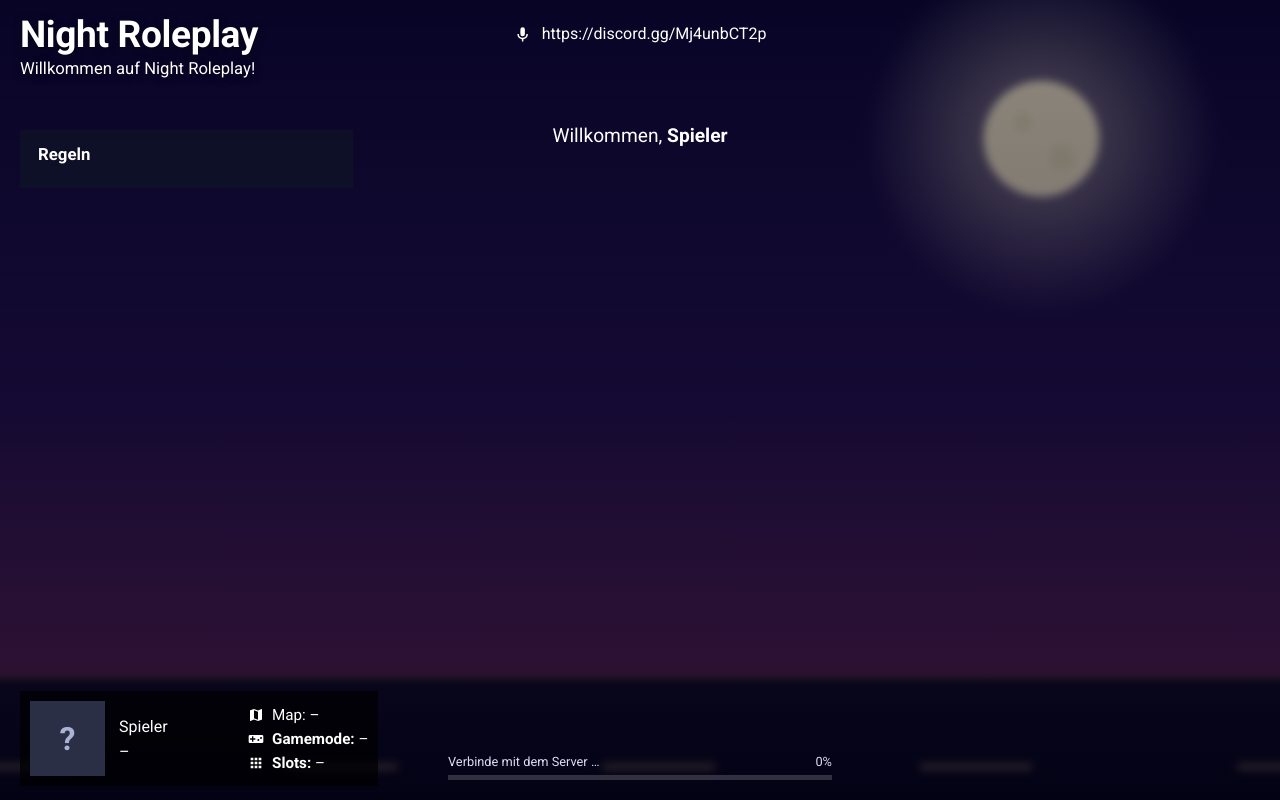
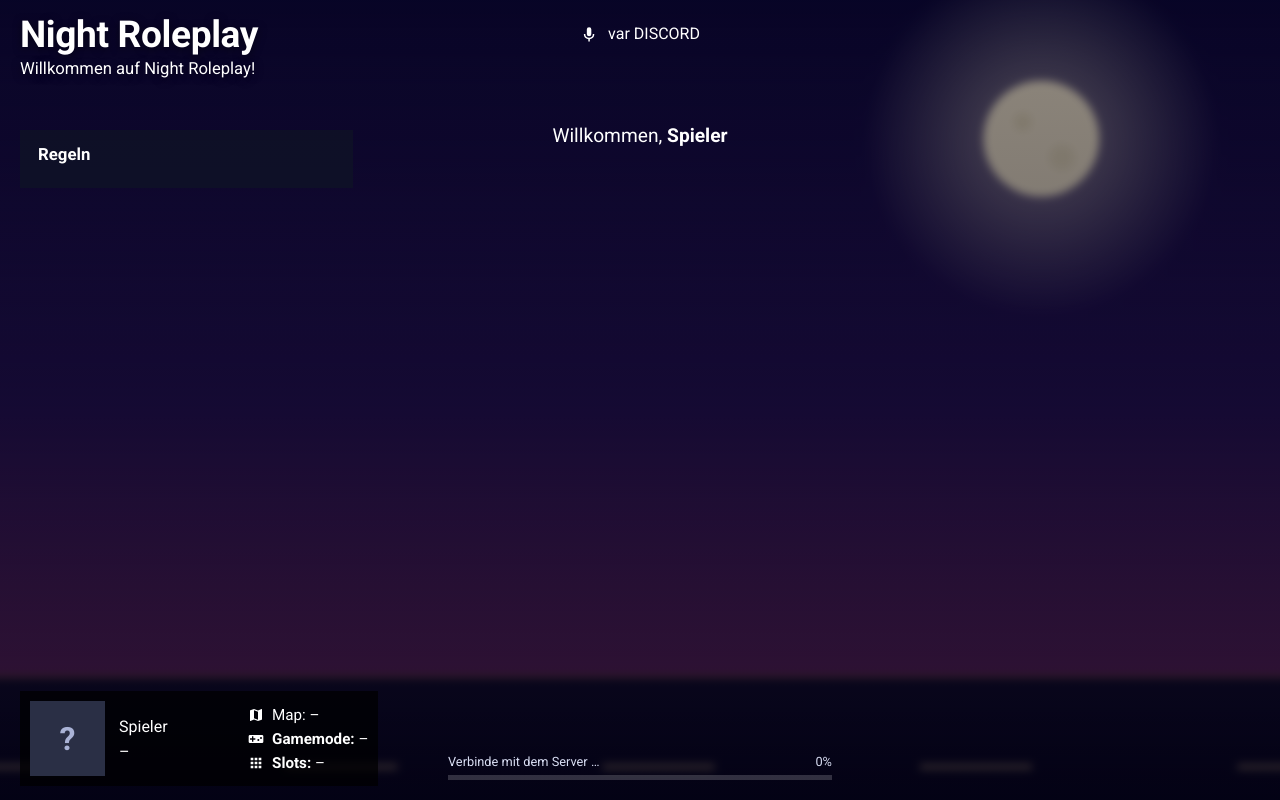
Before and after one commit to Luca2123123/loadingscreen, a plain HTML site: page index.html in a window 1280 px wide. Drawn offline with Linux system fonts and the light colour scheme.

Commit message:
Update Discord link text in index.html

```diff
--- a/index.html
+++ b/index.html
@@ -111,7 +111,7 @@
 
 <!-- Oben Mitte -->
 <div class="layer links">
-  <div><svg viewBox="0 0 24 24"><path d="M12 15a3 3 0 003-3V6a3 3 0 00-6 0v6a3 3 0 003 3zm5-3a5 5 0 01-10 0H5a7 7 0 006 6.9V22h2v-3.1A7 7 0 0019 12z"/></svg><span id="dc">https://discord.gg/Mj4unbCT2p</span></div>
+  <div><svg viewBox="0 0 24 24"><path d="M12 15a3 3 0 003-3V6a3 3 0 00-6 0v6a3 3 0 003 3zm5-3a5 5 0 01-10 0H5a7 7 0 006 6.9V22h2v-3.1A7 7 0 0019 12z"/></svg><span id="dc">var DISCORD</span></div>
 </div>
 <div class="layer welcome">Willkommen, <b id="wname">Spieler</b></div>
 
```
